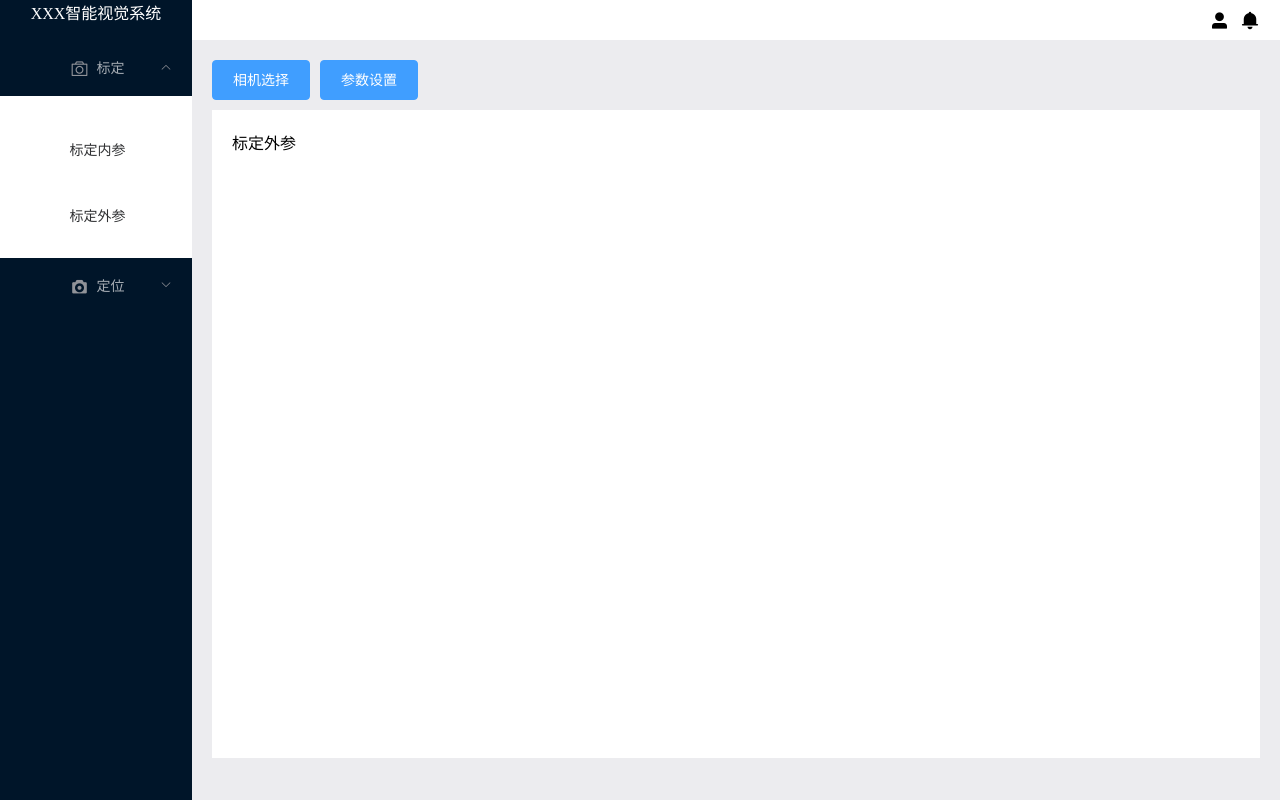
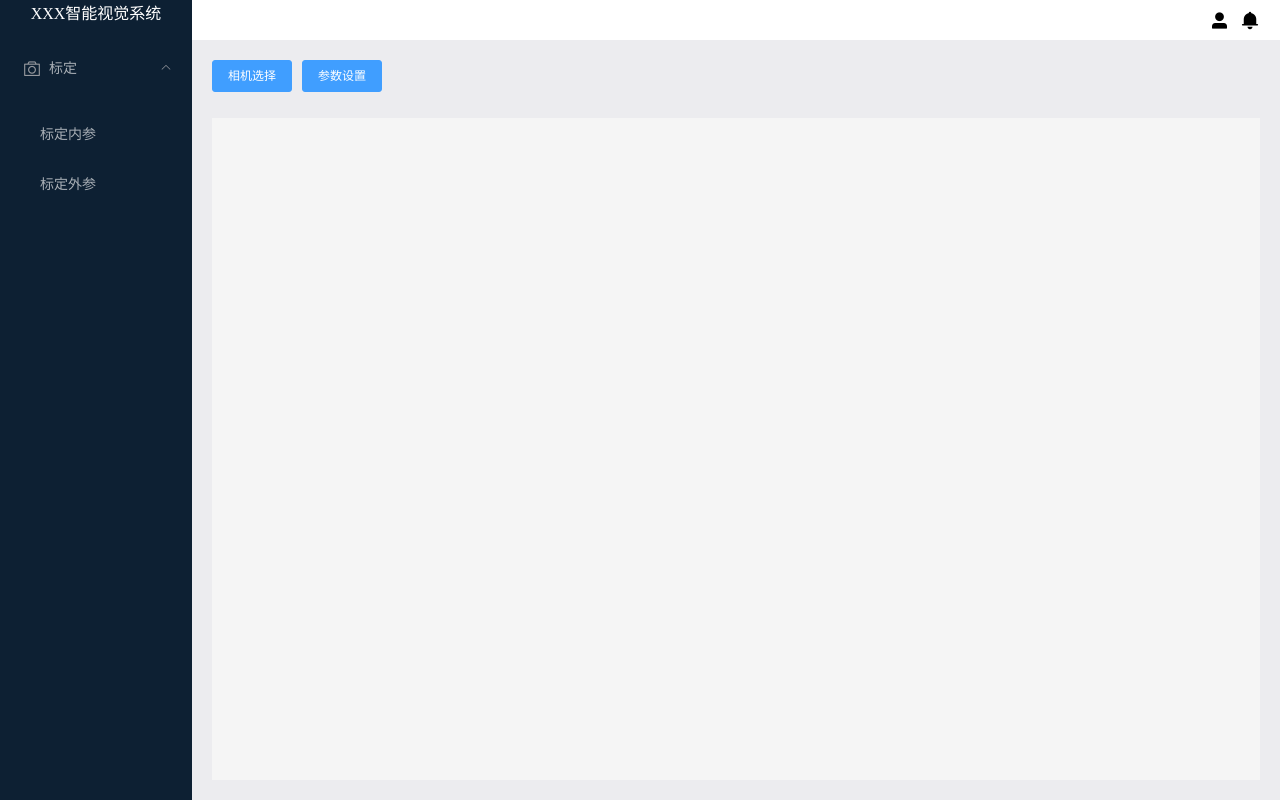
Before and after one commit to ZouJiaNan/mes-front, a Vue app in the folder app/: page /#/calOutside in a window 1280 px wide. Both pictures are taken after a click on the element "标定". Built offline with nearby package versions, Linux system fonts and the light colour scheme.

Commit message:
2020-12-7 导航栏优化

```diff
--- a/app/src/components/box.vue
+++ b/app/src/components/box.vue
@@ -9,27 +9,25 @@
           </el-header>
           <el-main class="aside-body" style="padding:0;width:100%;height:95%">
             <!--导航栏-->
-            <el-menu class="aside-body-menu">
-              <el-submenu index="1" class="aside-body-menu-submeu">
-                <div slot="title" class="aside-body-menu-title">
+            <el-menu
+              class="el-menu-vertical-demo"
+              background-color="#001529"
+              text-color="#A5ACB3"
+              active-text-color="#fff"
+              router>
+              <el-submenu index="1">
+                <template slot="title">
                   <i class="el-icon-camera"></i>
                   <span>标定</span>
-                </div>
-
-                <el-menu-item-group>
-                <router-link to="/calInside" tag="p"><el-menu-item index="1-1">标定内参</el-menu-item></router-link>
-                <router-link to="/calOutside" tag="p"><el-menu-item index="1-2">标定外参</el-menu-item></router-link>
+                </template>
+                <el-menu-item-group style="background-color:#001529">
+                  <template slot="title"></template>
+                  <el-menu-item index="/calInside">标定内参</el-menu-item>
+                  <el-menu-item index="/calOutside">标定外参</el-menu-item>
                 </el-menu-item-group>
               </el-submenu>
+            </el-menu>
 
-              <el-submenu index="2" class="aside-body-menu-submeu">
-                <div slot="title" class="aside-body-menu-title">
-                  <i class="el-icon-camera-solid"></i>
-                  <span>定位</span>
-                </div>
-              </el-submenu>
-
-            </el-menu>
           </el-main>
         </el-aside>
 
@@ -60,7 +58,8 @@
     /* 侧边栏样式 */
     .aside{
       background-color: #001529;
-      text-align: center;
+      opacity:0.95;
+      /* text-align: center; */
     }
     .aside-header{
       color:#FFFFFF;
@@ -69,7 +68,9 @@
     }
     .el-menu{
       border-right:0!important;/* 去掉导航栏右边线 */
+
     }
+
     .aside-body-menu-submeu{
       background-color: #001529;
     }
@@ -96,11 +97,8 @@
 </style>
 <script>
 import logo from '../assets/logo.jpg';
-import calInside from '../components/calInside.vue';
-import calOutside from '../components/calOutside.vue';
 
 export default {
-    components:{calInside,calOutside},
     data(){
         return{
           logoimg:logo
--- a/app/src/components/calInside.vue
+++ b/app/src/components/calInside.vue
@@ -2,8 +2,26 @@
     <div class="box">
       <el-container>
         <el-header style="height:8%;padding:0px">
-          <el-button type="primary" size="small">相机选择</el-button>
+          <el-button type="primary" size="small" @click="dialogFormVisible = true">相机选择</el-button>
           <el-button type="primary" size="small">参数设置</el-button>
+
+        <!-- 相机选择弹出框 -->
+        <el-dialog title="收货地址" :visible.sync="dialogFormVisible">
+          <el-form :model="form">
+            <el-form-item label="活动区域" :label-width="formLabelWidth">
+              <!-- v-model="form.region" -->
+              <el-select v-model="camera" placeholder="请选择相机">
+                <el-option label="相机一" value="shanghai"></el-option>
+                <el-option label="相机二" value="beijing"></el-option>
+              </el-select>
+            </el-form-item>
+          </el-form>
+          <div slot="footer" class="dialog-footer">
+            <el-button @click="dialogFormVisible = false">取 消</el-button>
+            <el-button type="primary" @click="dialogFormVisible = false">确 定</el-button>
+          </div>
+        </el-dialog>
+
         </el-header>
 
         <el-main style="background-color: #F5F5F5;height:60%;width:100%">
@@ -88,8 +106,20 @@ export default {
             number: 1,
             url: 'XXX.JPG',
           }],
-          logoimg:picture1
+          camera:"",
+          logoimg:picture1,
+          dialogFormVisible: false,
+          formLabelWidth: '15%'
         }
-}
+  },
+  methods: {
+      handleClose(done) {
+        this.$confirm('确认关闭？')
+          .then(_ => {
+            done();
+          })
+          .catch(_ => {});
+      }
+    }
 }
 </script>
--- a/app/src/components/calOutside.vue
+++ b/app/src/components/calOutside.vue
@@ -1,8 +1,34 @@
 <template>
     <div class="box">
-        <el-button type="primary">相机选择</el-button>
-        <el-button type="primary">参数设置</el-button>
-        <el-main class="main-body-window">标定外参</el-main>
+      <el-container>
+        <el-header style="height:8%;padding:0px">
+          <el-button type="primary" size="small" @click="dialogFormVisible = true">相机选择</el-button>
+          <el-button type="primary" size="small">参数设置</el-button>
+
+        <!-- 相机选择弹出框 -->
+        <el-dialog title="收货地址" :visible.sync="dialogFormVisible">
+          <el-form :model="form">
+            <el-form-item label="活动区域" :label-width="formLabelWidth">
+              <!-- v-model="form.region" -->
+              <el-select v-model="camera" placeholder="请选择相机">
+                <el-option label="相机一" value="shanghai"></el-option>
+                <el-option label="相机二" value="beijing"></el-option>
+              </el-select>
+            </el-form-item>
+          </el-form>
+          <div slot="footer" class="dialog-footer">
+            <el-button @click="dialogFormVisible = false">取 消</el-button>
+            <el-button type="primary" @click="dialogFormVisible = false">确 定</el-button>
+          </div>
+        </el-dialog>
+
+        </el-header>
+
+        <el-main style="background-color: #F5F5F5;height:60%;width:100%">
+
+        </el-main>
+
+      </el-container>
     </div>
 </template>
 
@@ -10,12 +36,61 @@
     .box{
         height:100%;
     }
-    .el-button{
-      margin:0px;
-    }
+    /* .el-main{
+      box-shadow: 0 2px 4px rgba(0, 0, 0, .12), 0 0 6px rgba(0, 0, 0, .04)
+    } */
     .main-body-window{
       background-color:#FFFFFF;
       height:90%;
       margin-top: 1%;
+      margin-left: 1%;
+      padding: 0px;
     }
+    .main-body-window-main-header{
+      width:100%;
+      background-color: #F5F5F5;
+      margin-top: 0px;
+      padding-top:1%;
+    }
+    .main-body-window-main-body{
+      padding:0px;
+      margin-top: 0px;
+    }
+
 </style>
+
+<script>
+import picture1 from '../assets/picture1.png';
+export default {
+  data() {
+        return {
+          tableData: [{
+            number: 1,
+            url: 'XXX.JPG',
+          }, {
+            number: 1,
+            url: 'XXX.JPG',
+          }, {
+            number: 1,
+            url: 'XXX.JPG',
+          }, {
+            number: 1,
+            url: 'XXX.JPG',
+          }],
+          camera:"",
+          logoimg:picture1,
+          dialogFormVisible: false,
+          formLabelWidth: '15%'
+        }
+  },
+  methods: {
+      handleClose(done) {
+        this.$confirm('确认关闭？')
+          .then(_ => {
+            done();
+          })
+          .catch(_ => {});
+      }
+    }
+}
+</script>
```
Also changed, not shown: app/src/components/chooseCamera.vue (added).
